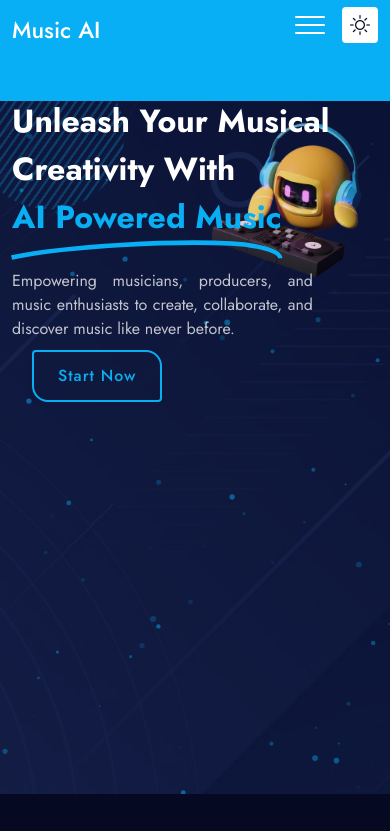
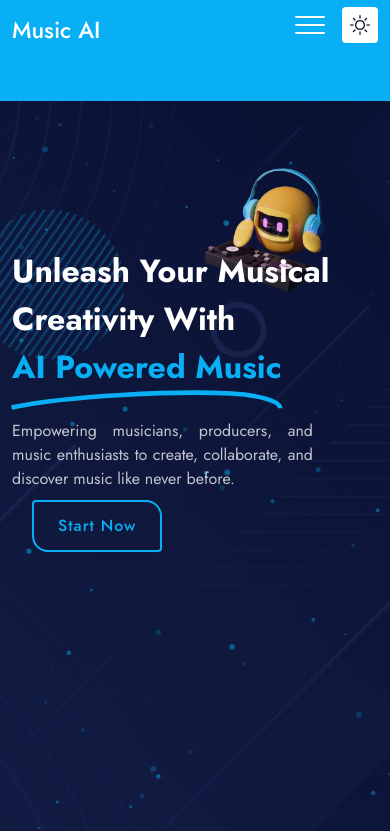
Before and after one commit to MeetYourAI/MusicAI, a plain HTML site: page index.html in a window 390 px wide. Shown: the top 831 px of the page. Drawn offline with Linux system fonts and the light colour scheme; files whose address does not match are found by name.

Commit message:
Feature-101:Hero-Image-Responsiveness

```diff
--- a/css/index-style.css
+++ b/css/index-style.css
@@ -51,7 +51,7 @@
 }
 
 #page-hero{
-    margin-top: -50px;
+    margin-top: 100px;
 }
 
 .hero-text-area{
@@ -74,9 +74,9 @@
 #hero-image{
     position: absolute;
     overflow: hidden;
-    width: 50vw;
-    height: 400px;
-    top: 150px;
+    width: 40vw;
+
+    top: 50px;
     overflow: hidden;
     left: 45vw;
     z-index: 0;
@@ -92,7 +92,7 @@
 }
 
 .img-hero{
-    width: 400px;
+
 }
 
 .control-bar{
@@ -103,3 +103,14 @@
     max-width: 400px;
     text-align: justify;
 }
+
+.responsive{
+    width: 100%;
+    max-height: 100%;
+
+}
+
+.hero-img-container{
+    display: flex;
+
+}
--- a/index.html
+++ b/index.html
@@ -147,7 +147,7 @@
 					<!--start of image-area -->
 					<div class="col-12 mx-md-auto col-lg-6 text-center " id="hero-image" data-tilt>
 						<div class="hero-image-area mb-5 mb-lg-0">
-							<div class="hero-img-wraper "><img class="img-fluid img-hero" src="assets/images/hero/musicman.png" alt="" draggable="false"></div>
+							<div class="hero-img-wraper hero-img-container"><img class="img-fluid img-hero responsive" src="assets/images/hero/musicman.png" alt="" draggable="false" ></div>
 						</div>
 					</div>
 				</div>
```
